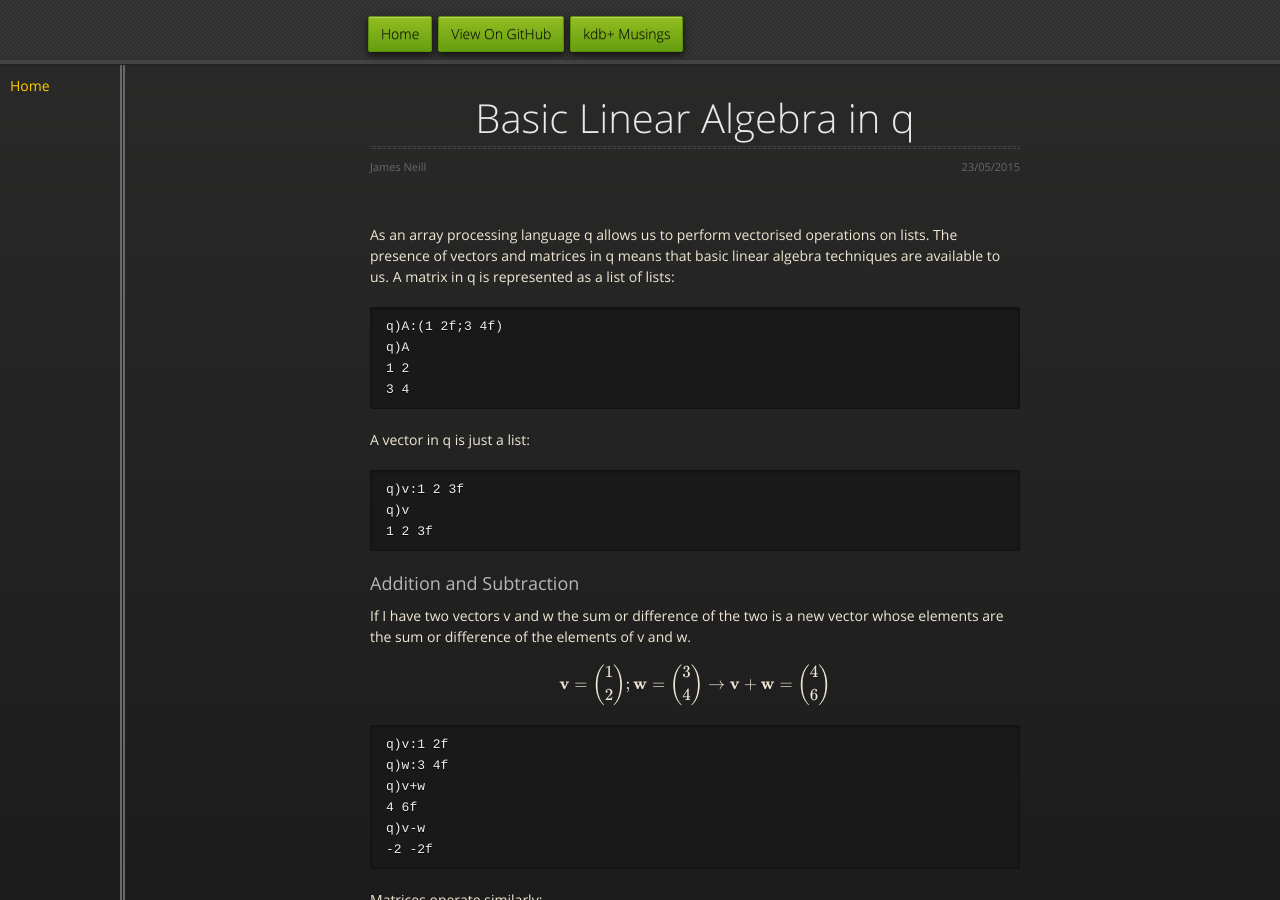
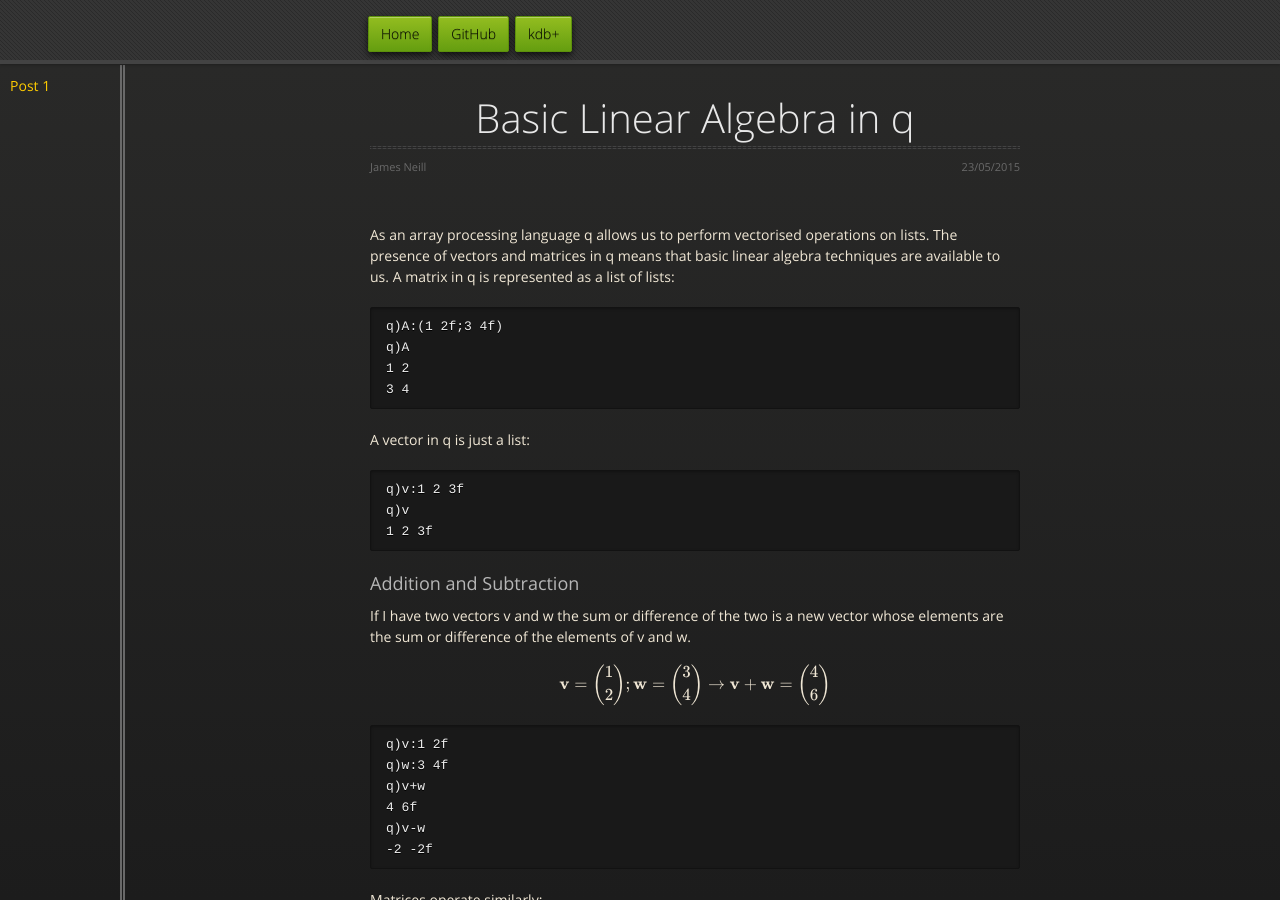
Before and after one commit to jpneill/jpneill.github.io, a Jekyll site: the page posts/Lin_Alg_q.html, which Jekyll copies as it is, in a window 1280 px wide and 900 px high. Built offline with Jekyll 4.4.1, drawn with Linux system fonts in a browser that asks for light colours; nearby versions of some CDN libraries; formulas are drawn with MathJax 3.

Commit message:
Updated some links

```diff
--- a/posts/Lin_Alg_q.html
+++ b/posts/Lin_Alg_q.html
@@ -30,15 +30,15 @@
   <body>
     <div class="leftnav">
       <ul>
-        <li><a href="http://jpneill.github.io/">Home</a></li>
+        <li><a href="#">Post 1</a></li>
       <ul>
     </div>
     <div id="header">
         <nav class="postheader">
           <li class="fork"><a href="http://jpneill.github.io/index.html">Home</a></li>
-          <li class="fork"><a href="https://github.com/jpneill">View On GitHub</a></li>
+          <li class="fork"><a href="https://github.com/jpneill">GitHub</a></li>
           <!--<li class="fork"><a href="http://jpneill.github.io/pages/worldgen.html">World Generator!</a></li>-->
-          <li class="fork"><a href="http://jpneill.github.io/kdb_blog.html">kdb+ Musings</a></li>
+          <li class="fork"><a href="http://jpneill.github.io/kdb_blog.html">kdb+</a></li>
         </nav>
     </div><!-- end header -->
     <div class="rightpost">
```
